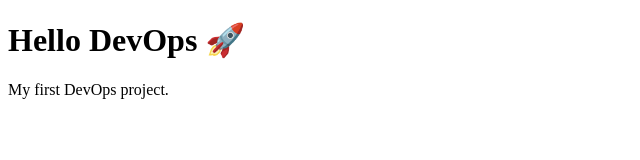
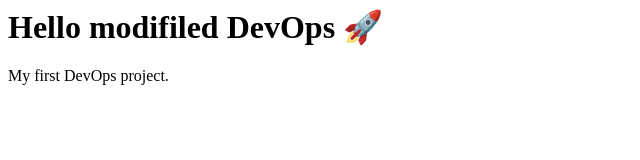
Before and after one commit to aravindp2004-sudo/devops-demo, a plain HTML site: page index.html in a window 1280 px wide. Shown: the whole page, without its empty margins (0-640 px from the left). Drawn offline with Linux system fonts and the light colour scheme.

Commit message:
Update website to version 2

```diff
--- a/index.html
+++ b/index.html
@@ -1,10 +1,16 @@
+
+
+
+
+<title>Hello DevOps version 2</title>
 <!DOCTYPE html>
 <html>
 <head>
-    <title>Hello DevOps</title>
+    <title>Hello DevOps version 1
+</title>
 </head>
 <body>
-    <h1>Hello DevOps 🚀</h1>
+    <h1>Hello modifiled  DevOps 🚀</h1>
     <p>My first DevOps project.</p>
 </body>
 </html>
```
Also changed, not shown: 1 other file.
